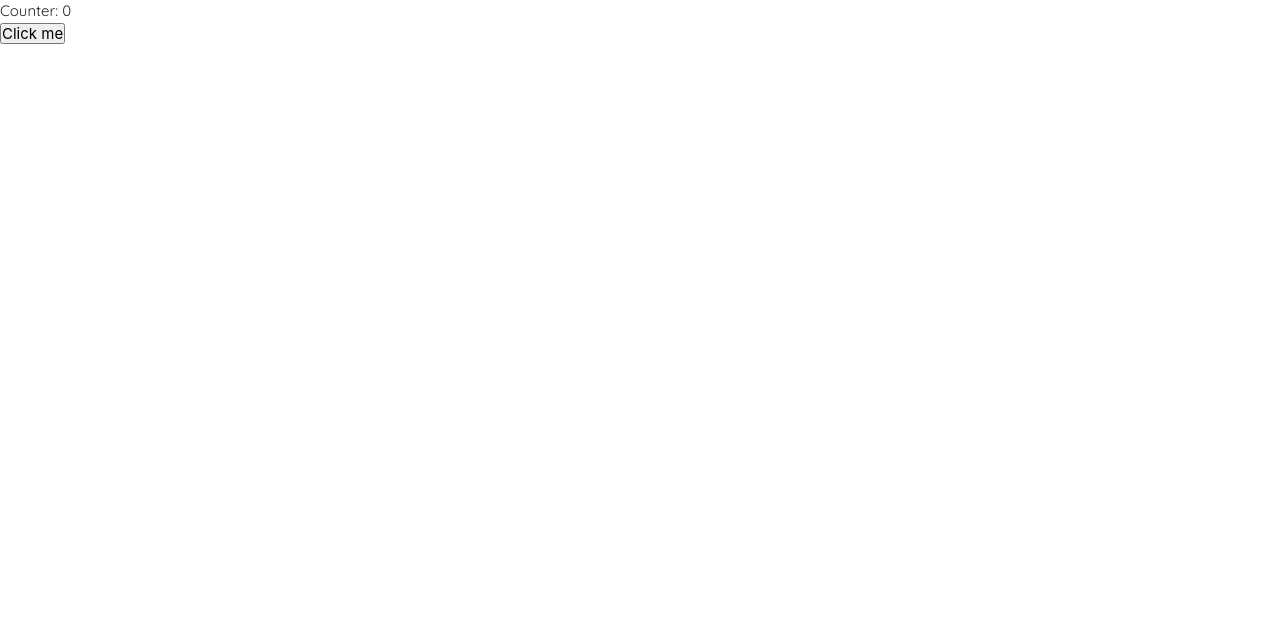
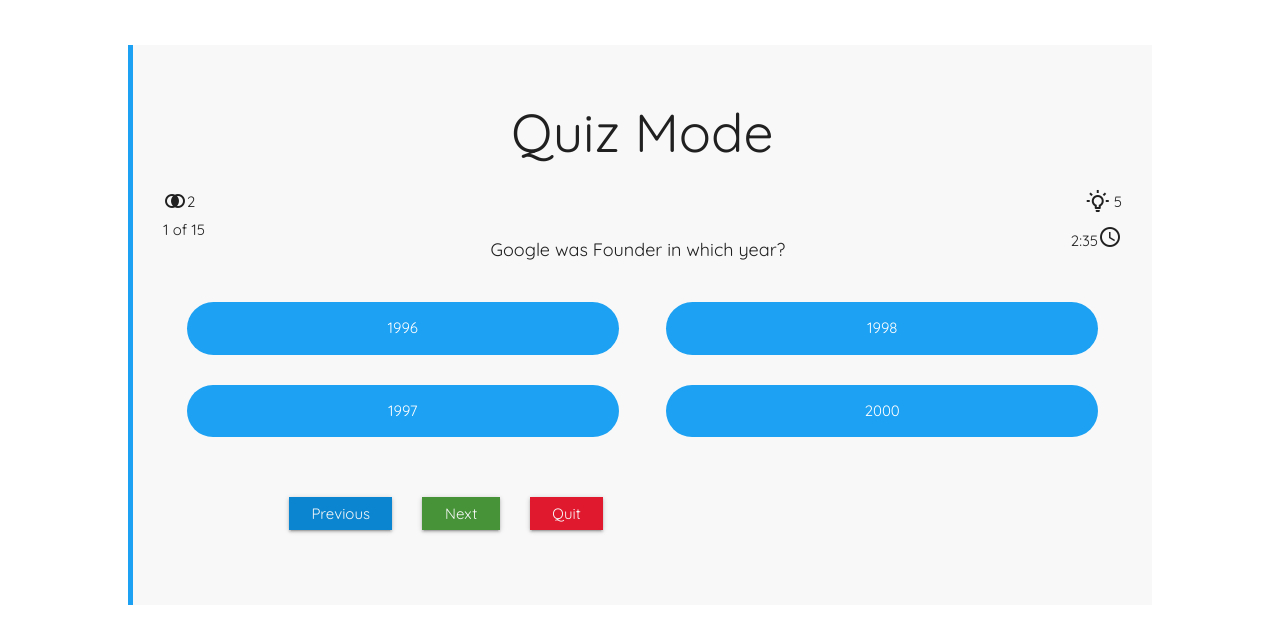
Before and after one commit to shubham14p3/react-mcq-test, a React (Create React App) app: page /play/Quiz in a window 1280 px wide. Shown: the top 644 px of the page. Built offline with nearby package versions, Linux system fonts and the light colour scheme.

Commit message:
added components for questions

```diff
--- a/src/components/quiz/Play.js
+++ b/src/components/quiz/Play.js
@@ -1,31 +1,67 @@
-import React from 'react';
+import React, { Component, Fragment } from "react";
+import { Link } from "react-router-dom";
+import { Helmet } from "react-helmet";
 
-class Play extends React.Component{
-constructor(props){
-    super(props);
-    this.state={
-        counter:0
-    };
-}
+class Play extends Component {
+  //   constructor(props) {
+  //     super(props);
+  //     this.state = {
+  //       counter: 0,
+  //     };
+  //   }
 
-increaseCount=()=>{
-    this.setState({
-        counter:5
-        });
-};
+  //   increaseCount = () => {
+  //     this.setState({
+  //       counter: 5,
+  //     });
+  //   };
 
-
-render(){
-    return(
-        <div>
-            <p>Counter: {this.state.counter}</p>
-           <button onClick={this.increaseCount}>Click me</button>
-
+  render() {
+    return (
+      <Fragment>
+        <Helmet>
+          <title>Quiz page</title>
+        </Helmet>
+        <div className="questions">
+            <h2>Quiz Mode</h2>
+          <div className="lifeline-container">
+            <p>
+              <span className="mdi mdi-set-center mdi-24px lifeline-icon"></span>
+              <span className="lifeline">2</span>
+            </p>
+            <p>
+              <span className="mdi mdi-lightbulb-on-outline mdi-24px lifeline-icon"></span>
+              <span className="lifeline"> 5</span>
+            </p>
+          </div>
+          <div>
+              <p>
+                  <span className="left" style={{float:'left'}}>
+                      1 of 15
+                  </span>
+                  <span className="right">2:35
+                  <span className="mdi mdi-clock-outline mdi-24px">
+                  </span></span>
+              </p>
+          </div>
+          <h5>Google was Founder in which year?</h5>
+          <div className="options-containers">
+            <p className="options">1996</p>
+            <p className="options">1997</p>
+          </div>
+          <div className="options-containers">
+            <p className="options">1998</p>
+            <p className="options">2000</p>
+          </div>
+          <div className="button-container">
+            <button>Previous</button>
+            <button>Next</button>
+            <button>Quit</button>
+          </div>
         </div>
-
-            );
-
-}
+      </Fragment>
+    );
+  }
 }
 
 export default Play;
```
